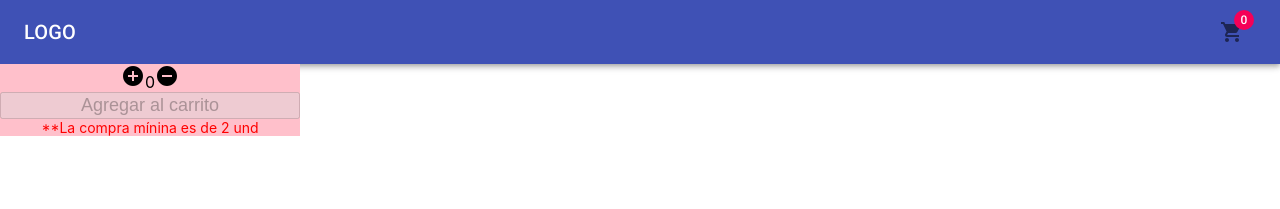
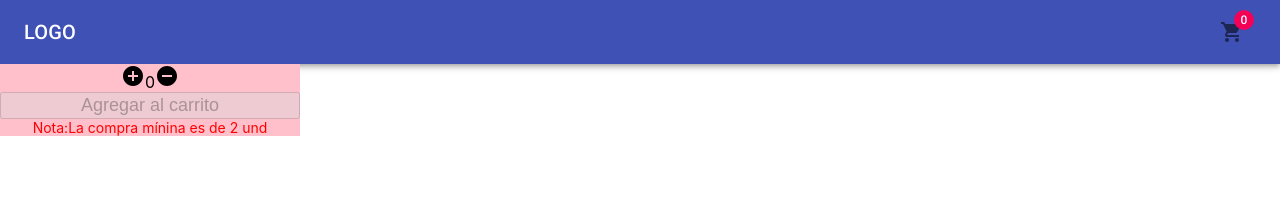
Before and after one commit to hrchioest/react-ecommerce, a React (Create React App) app: page / in a window 1280 px wide. Shown: the top 209 px of the page. Built offline with nearby package versions, Linux system fonts and the light colour scheme.

Commit message:
se agrega nota con la cantidad minima

```diff
--- a/src/components/itemCount/ItemCount.jsx
+++ b/src/components/itemCount/ItemCount.jsx
@@ -35,7 +35,7 @@ const ItemCount = ({initial, min, max, onAdd}) =>{
             disabled = {count <min}
             onClick={handleClick}>Agregar al carrito
             </button>
-            <span style={{fontSize:14, color:"red"}}>**La compra mínina es de 2 und</span>
+            <span style={{fontSize:14, color:"red"}}>Nota:La compra mínina es de {min} und</span>
         </div>
 
     );
```
